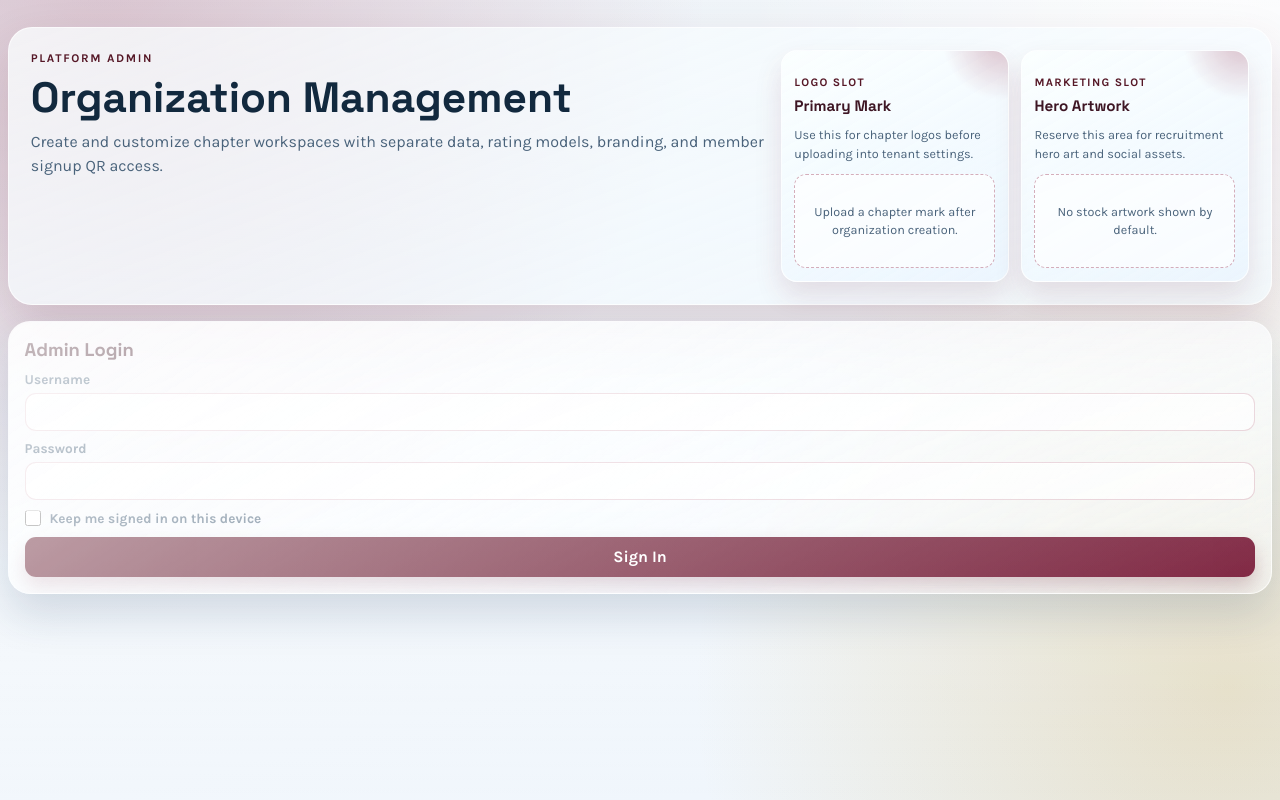
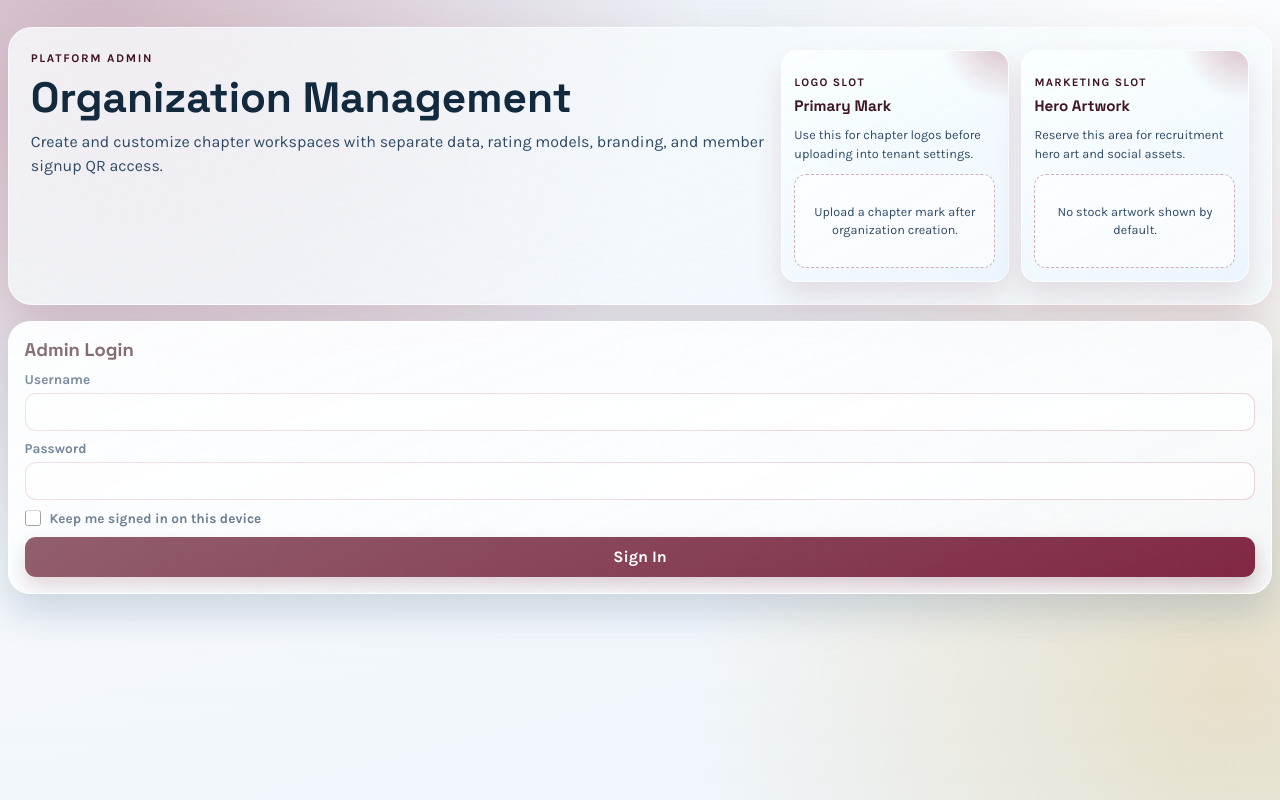
Before and after one commit to TaylorTautenhahn/ka, a FastAPI app: page /platform in a window 1280 px wide. Run offline with FastAPI, Linux system fonts and the light colour scheme; some libraries are stand-ins or nearby versions.

Commit message:
Increase global UI contrast and reduce washed-out glass opacity

```diff
--- a/app/static/css/styles.css
+++ b/app/static/css/styles.css
@@ -34,11 +34,11 @@ body.backend-ui {
 body.backend-ui .eyebrow,
 body.backend-ui .media-slot-label,
 body.backend-ui .quick-nav-link {
-  color: #551726;
+  color: #3f1220;
 }
 
 body.backend-ui .quick-nav-link:hover {
-  color: #3f1420;
+  color: #2f0d17;
 }
 
 * {
@@ -2160,12 +2160,12 @@ td strong {
   --bg-2: #f4f8fc;
   --bg-3: #d8e6f2;
   --ink: #12293e;
-  --ink-soft: #4a637b;
-  --panel: rgba(247, 251, 255, 0.56);
-  --panel-strong: rgba(251, 254, 255, 0.72);
-  --stroke: rgba(255, 255, 255, 0.62);
+  --ink-soft: #2f4a66;
+  --panel: rgba(247, 251, 255, 0.82);
+  --panel-strong: rgba(252, 254, 255, 0.94);
+  --stroke: rgba(255, 255, 255, 0.84);
   --glass-highlight: rgba(255, 255, 255, 0.82);
-  --shadow: 0 20px 44px rgba(22, 57, 92, 0.16);
+  --shadow: 0 18px 38px rgba(22, 57, 92, 0.18);
   --layout-width: 1480px;
   --radius-lg: 22px;
   --radius-md: 16px;
@@ -2191,7 +2191,7 @@ body::after {
 }
 
 body::before {
-  background-image: linear-gradient(180deg, rgba(255, 255, 255, 0.24), rgba(255, 255, 255, 0));
+  background-image: linear-gradient(180deg, rgba(255, 255, 255, 0.08), rgba(255, 255, 255, 0));
 }
 
 body::after {
@@ -2232,7 +2232,7 @@ body::after {
 }
 
 .panel::before {
-  opacity: 0.82;
+  opacity: 0.46;
 }
 
 .hero {
@@ -2386,14 +2386,14 @@ body::after {
   padding: 0.58rem;
   border-radius: var(--radius-md);
   border: 1px solid rgba(255, 255, 255, 0.72);
-  background: linear-gradient(150deg, rgba(252, 254, 255, 0.74), rgba(240, 248, 255, 0.66));
+  background: linear-gradient(150deg, rgba(252, 254, 255, 0.93), rgba(243, 250, 255, 0.9));
   box-shadow: 0 12px 24px rgba(var(--accent-shadow-rgb), 0.13);
 }
 
 .quick-nav-link {
   border-radius: 999px;
   border-color: rgba(var(--accent-rgb), 0.2);
-  background: rgba(255, 255, 255, 0.78);
+  background: rgba(255, 255, 255, 0.94);
   padding: 0.4rem 0.76rem;
 }
 
@@ -2404,13 +2404,13 @@ body::after {
 .topbar {
   border-radius: var(--radius-lg);
   border: 1px solid rgba(255, 255, 255, 0.72);
-  background: linear-gradient(150deg, rgba(250, 254, 255, 0.8), rgba(236, 247, 255, 0.66));
+  background: linear-gradient(150deg, rgba(252, 255, 255, 0.95), rgba(241, 249, 255, 0.92));
   gap: 1rem;
 }
 
 .workflow-tips {
   border: 1px solid rgba(var(--gold-rgb), 0.34);
-  background: linear-gradient(160deg, rgba(251, 255, 255, 0.8), rgba(255, 249, 236, 0.74));
+  background: linear-gradient(160deg, rgba(252, 255, 255, 0.94), rgba(255, 251, 240, 0.92));
 }
 
 .tips-grid article,
@@ -2425,7 +2425,7 @@ body::after {
 .tenant-card,
 .officer-chat-composer,
 .chat-bubble {
-  background: linear-gradient(155deg, rgba(255, 255, 255, 0.78), rgba(242, 249, 255, 0.66));
+  background: linear-gradient(155deg, rgba(255, 255, 255, 0.93), rgba(244, 250, 255, 0.89));
   border-color: rgba(255, 255, 255, 0.72);
 }
 
@@ -2438,7 +2438,7 @@ body::after {
 }
 
 #officerChatList.officer-chat-feed {
-  background: linear-gradient(180deg, rgba(255, 255, 255, 0.86), rgba(244, 250, 255, 0.9));
+  background: linear-gradient(180deg, rgba(255, 255, 255, 0.96), rgba(244, 250, 255, 0.95));
 }
 
 .tag-picker .tag-pill {
@@ -2485,7 +2485,7 @@ body::after {
 .tutorial-scrim {
   position: absolute;
   inset: 0;
-  background: linear-gradient(180deg, rgba(8, 13, 22, 0.06), rgba(8, 13, 22, 0.1));
+  background: transparent;
   pointer-events: none;
 }
 
@@ -2629,7 +2629,7 @@ body::after {
 }
 
 html.light-mode .tutorial-scrim {
-  background: linear-gradient(180deg, rgba(15, 25, 40, 0.03), rgba(15, 25, 40, 0.06));
+  background: transparent;
 }
 
 html.light-mode .tutorial-card {
```
